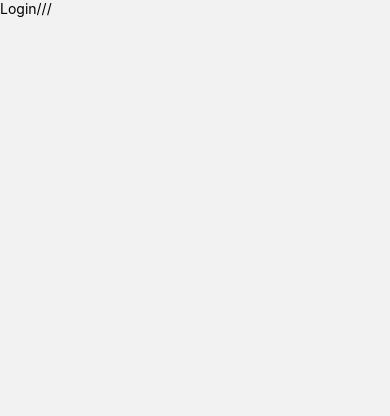
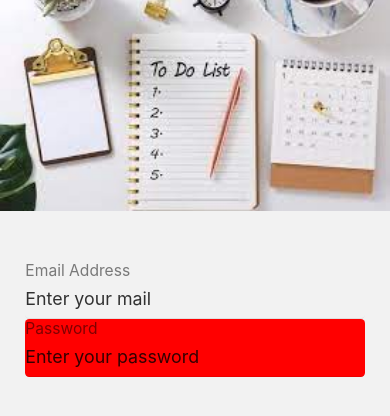
Before and after one commit to bhogeminal/Todolistpractice, a React Native app: screen / in a window 390 px wide. Shown: the top 416 px of the page. Built offline with nearby package versions, Linux system fonts and the light colour scheme.

Commit message:
added code of login

```diff
--- /dev/null
+++ b/src/components/TextInputwithLabels.js
@@ -0,0 +1,37 @@
+import { StyleSheet, Text, View,TextInput } from 'react-native'
+import React from 'react'
+import { Scale,verticalScale,moderateScale, scale } from 'react-native-size-matters'
+
+const TextInputwithLabels = ({label,placeholder,onchangeText,
+    inputstyle={},...props}) => {
+        console.log(inputstyle)
+  return (
+    <View style={{...styles.inputstyle,...inputstyle}}>
+    <Text style={styles.labelstyle}>{label}</Text>
+    <TextInput
+    placeholder={placeholder}
+    style={styles.inlinestyle}
+    />
+    </View>
+  )
+}
+
+export default TextInputwithLabels
+
+const styles = StyleSheet.create({
+    inputstyle:{
+borderBottomWidth:1,
+borderBottomColor:'rgba(0,0,0,.08)',
+borderRadius:moderateScale(4)
+    },
+inlinestyle:{
+    paddingVertical:moderateScale(8),
+    fontSize:scale(16),
+    color:'rgba(0,0,0,0.8)'
+},
+labelstyle:{
+    fontSize:scale(14),
+    color:'rgba(0,0,0,0.5)'
+}
+
+})
--- a/src/screen/Login/Login.js
+++ b/src/screen/Login/Login.js
@@ -1,14 +1,26 @@
-import { StyleSheet, Text, View } from 'react-native'
+import { StyleSheet, Text, View, ImageBackground, TextInput } from 'react-native'
 import React from 'react'
-
+import styles from './style'
+import { moderateScale, moderateVerticalScale } from 'react-native-size-matters'
+import TextInputwithLabels from '../../components/TextInputwithLabels'
 const Login = () => {
   return (
-    <View>
-      <Text>Login///</Text>
+    <View style={styles.container}>
+      <ImageBackground
+        source={require("../../assets/todo.jpg")} style={styles.imgstyle} />
+
+      <View style={styles.mainstyle}>
+        <TextInputwithLabels label="Email Address"
+          placeholder="Enter your mail" />
+        <TextInputwithLabels label="Password"
+          placeholder="Enter your password"
+           inputstyle={{marginBottom: moderateVerticalScale(28),backgroundColor:"red"}}
+           keyboardType='email-address'
+
+      />
+      </View>
     </View>
   )
 }
 
 export default Login
-
-const styles = StyleSheet.create({})
--- a/src/screen/Login/style.js
+++ b/src/screen/Login/style.js
@@ -0,0 +1,22 @@
+import { StyleSheet } from "react-native";
+import { Scale,verticalScale,moderateScale, moderateVerticalScale } from 'react-native-size-matters'
+
+const styles = StyleSheet.create({
+
+    container:{
+  flex:1,
+    },
+    imgstyle:{
+      height:moderateScale(200),
+      width:"100%"
+    },
+    inputstyle:{borderBottomWidth:1,borderBottomColor:'rgba(0,0,0,1)',
+    borderRadius:moderateScale(4)
+
+  },
+  mainstyle:{
+    paddingHorizontal:moderateScale(24),
+    paddingVertical:moderateVerticalScale(44)
+  }
+  })
+  export default styles
```
Also changed, not shown: src/assets/todo.jpg (added).
